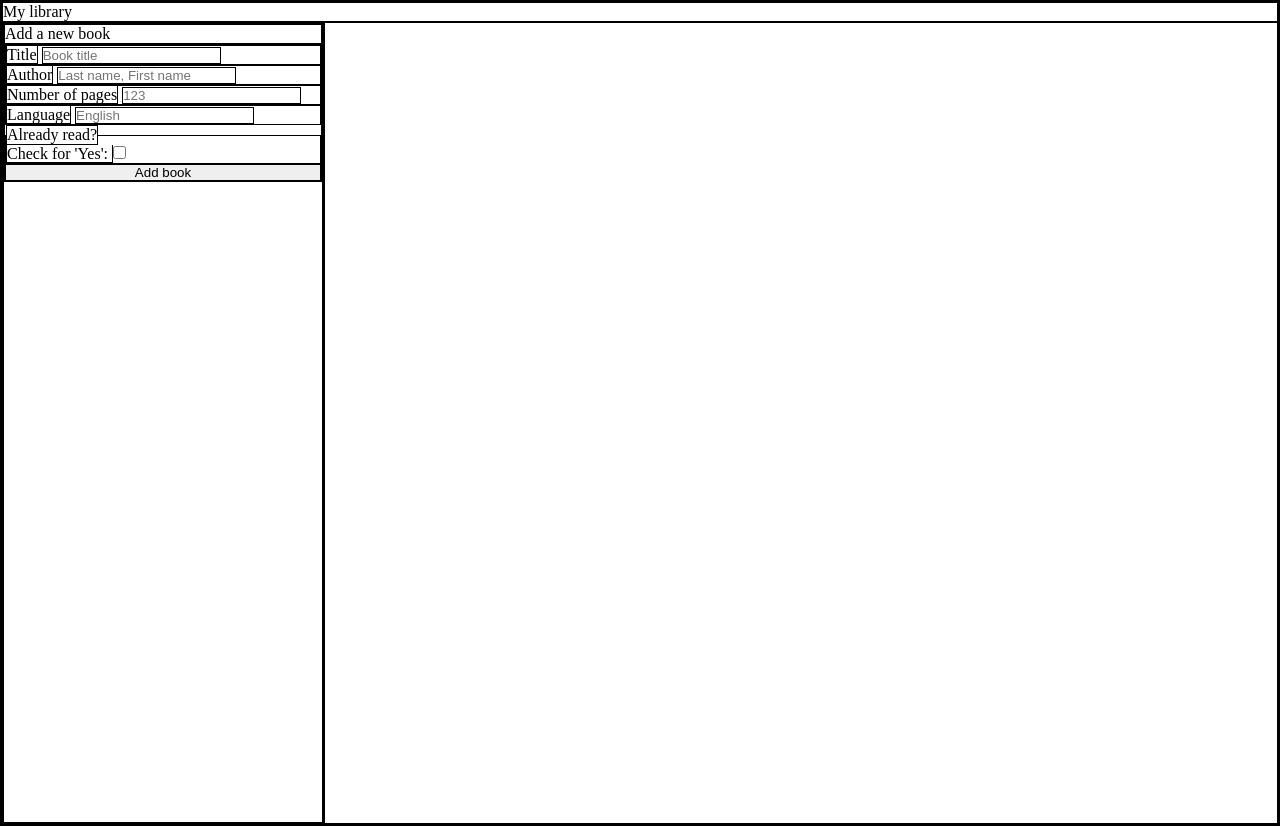
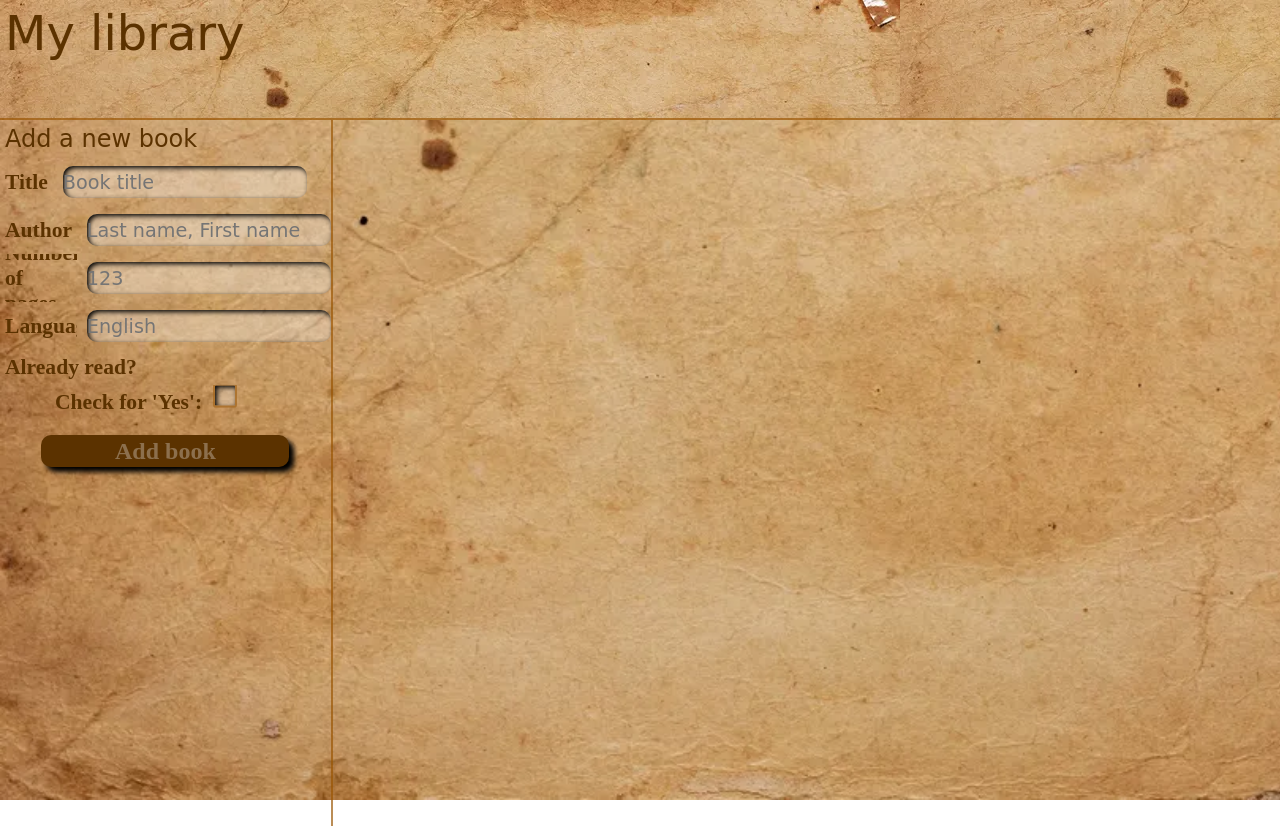
Before and after one commit to Federico-Pedro/library, a plain HTML site: page index.html in a window 1280 px wide. After the commit the page ends 800 px from the top, so only its background shows below. Drawn offline with Linux system fonts and the light colour scheme; a web font is replaced by a local one.

Commit message:
Styles sidebar and adds background

```diff
--- a/index.html
+++ b/index.html
@@ -12,7 +12,7 @@
     <main class="main-container">
         <div class="side-bar">
             <div class="side-bar-title">Add a new book</div>
-            <form class="form">
+            <form class="form" autocomplete="off">
                 <div>
                     <label for="title">Title</label>
 				    <input type="text" id="title" name="title" placeholder="Book title" required />
--- a/style.css
+++ b/style.css
@@ -1,39 +1,185 @@
+@import url('https://fonts.googleapis.com/css2?family=Playwrite+AR:wght@100..400&display=swap');
+
+
+:root {
+    --font: rgb(91, 50, 0);
+    --border: rgba(153, 84, 0, 0.661);
+    --input: rgb(255, 255, 255, 0.3);
+    --shadow: rgb(0, 0, 0);
+  }
+
+
+
 *{
-    border:  solid black 1px;;
+    /*border:  solid black 1px; */
     padding: 0;
     margin: 0;
     box-sizing: border-box;
-    overflow: hidden;
+    /*overflow: unset;*/
+    overflow-x: hidden;
+
 }
 
 body  {
     display: flex;
     flex-direction: column;
+    background-image: url(./background.jpg);
+    background-attachment: fixed;
+    background-repeat: no-repeat;
+    background-size: cover;
+
+}
+
+.title{
+    width: 100vw;
+    background-image: url(./background.jpg);
+    height: 15vh;
+    padding: 5px;
+    font-size: 3rem;
+    font-family: "Playwrite AR", cursive;
+    border-bottom: 2px solid var(--border);
+    color: var(--font);
+    position: fixed;
+    z-index: 1;
 }
 
 .main-container {
     display: flex;
+    border-top: 2px solid var(--border);
+
+
 }
 
 .side-bar {
     display: flex;
     flex-direction: column;
-    width: 25vw;
+    width: 26vw;
     height: 100vh;
+    border-right: 2px solid var(--border);
+    position: fixed;
+    top: 15vh;
+
+
 }
 
+.side-bar-title{
+    padding: 5px;
+    font-size: 1.5rem;
+    font-family: "Playwrite AR", cursive;
+    color: var(--font);
+}
 .form {
     display: flex;
     flex-direction: column;
 }
 
+
+fieldset{
+    border: none;
+    overflow: hidden;
+}
+label, legend {
+    width: auto;
+    font-size: 1.35rem;
+    font-family:'Times New Roman', Times, serif;
+    font-weight: bold;
+    padding: 5px;
+    color: var(--font);
+}
+
+fieldset label{
+    margin-left: 50px;
+
+}
+
+.form div{
+    display: flex;
+    align-items: center;
+    gap: 10px;
+    height: 3rem;
+
+}
+
+input {
+    height: 2rem;
+    font-size: 1.2rem;
+    font-family: "Playwrite AR", cursive;
+    border-radius: 10px;
+    background-color: var(--input);
+    border: none;
+    box-shadow:inset 2px 2px 5px var(--shadow);
+}
+
+input:focus{
+    outline: none;
+    border:var(--border) solid 1px;
+}
+
+input:hover{
+    border:var(--border) solid 1px;
+}
+
+
+input[type="checkbox"] {
+    appearance: none;
+    background-color: var(--input);
+    margin: 0;
+    width: 1.25em;
+    height: 1.25em;
+    border: 0.15em solid var(--border);
+    border-radius: 0.15em;
+    transform: translateY(-0.075em);
+  }
+
+  input[type="checkbox"]:hover {
+    background-color: var(--font);
+  }
+
+  input[type="checkbox"]:checked{
+    background-color: var(--font);
+    box-shadow: none;
+}
+
+input[type="checkbox"]:checked:hover{
+    background-color: var(--input);
+}
+
+form button{
+    margin: 20px;
+    width: 75%;
+    height: 2rem;
+    border-radius: 10px;
+    background-color: var(--font);
+    border: none;
+    box-shadow: 5px 5px 5px var(--shadow);
+    align-self: center;
+    color:rgb(255, 255, 255, 0.3);
+    font-family: 'Times New Roman', Times, serif;
+    font-size: 1.5rem;
+    font-weight: bold;
+}
+
+form button:hover{
+    cursor: pointer;
+}
+
+
 #card-container{
     display: flex;
+    justify-content: space-between;
     flex-wrap: wrap;
+    padding: 50px;
+    width: 74vw;
+    position: absolute;
+    left: 26vw;
+    top: 15vh;
+
+
 
 }
 .card{
     border: 1px solid red;
     height: 200px;
     width: 200px;
+    margin: 20px;
 }
```
Also changed, not shown: background.jpg (added).
